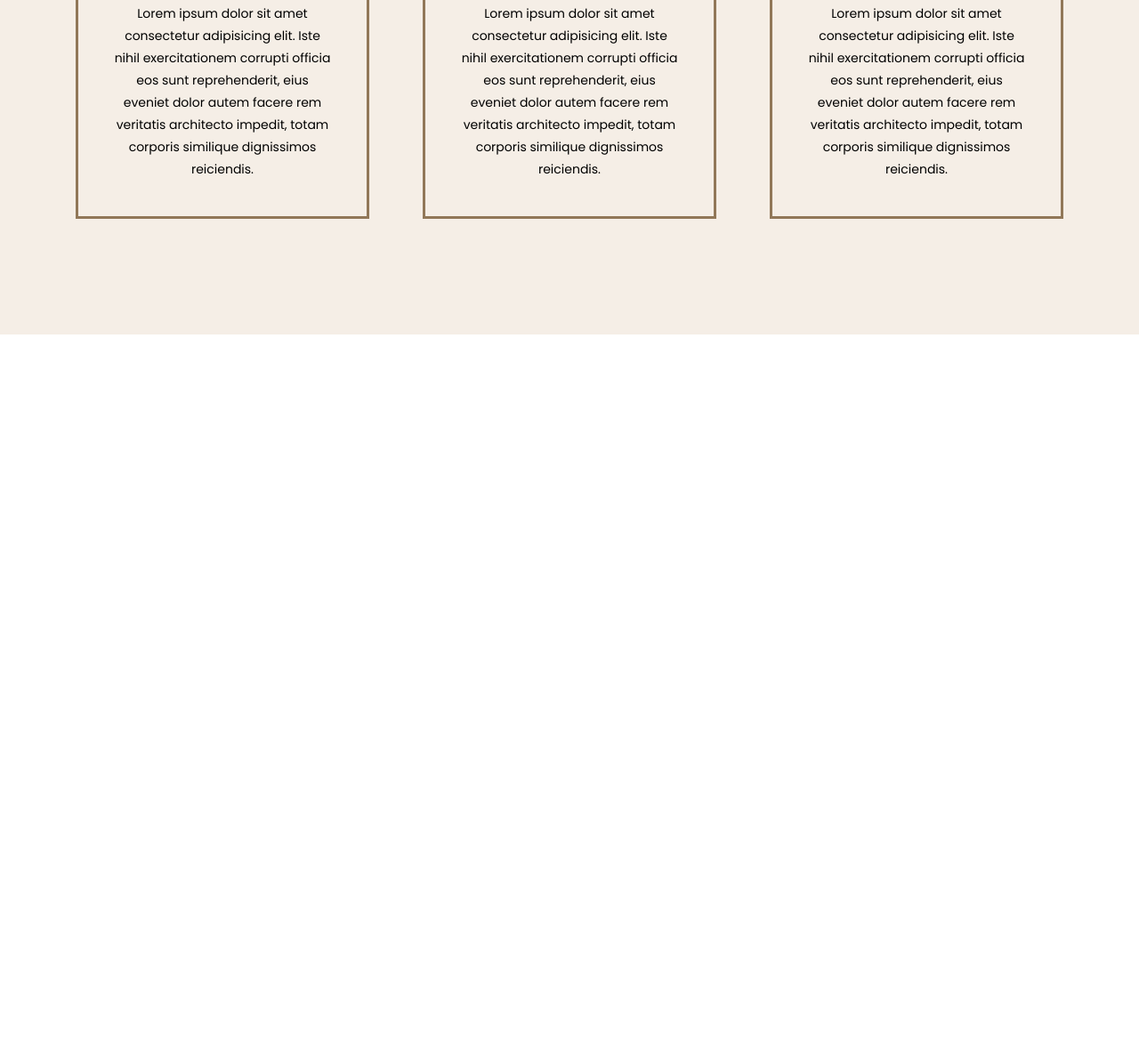
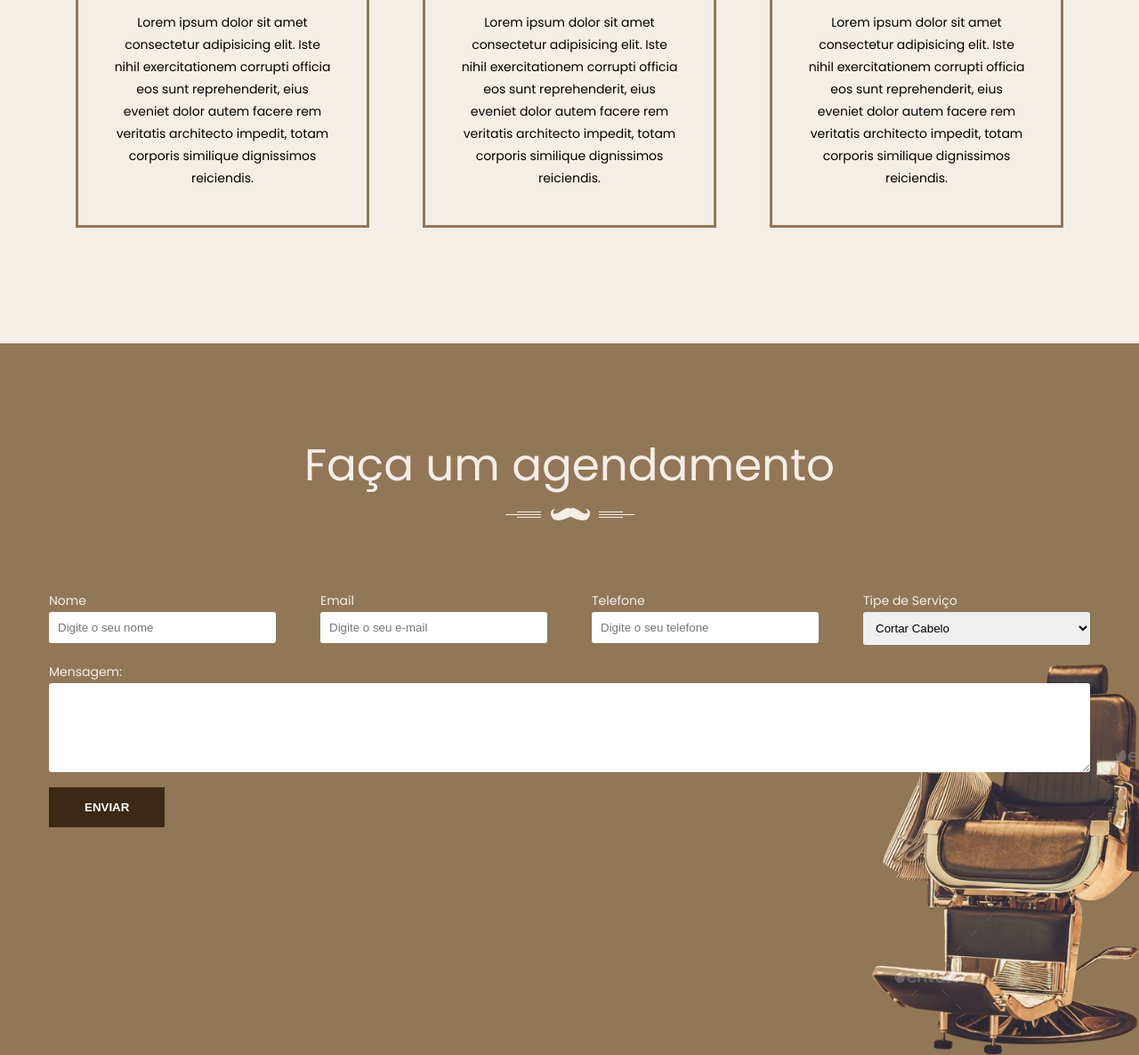
Before and after one commit to cef-silva/BarberShop, a plain HTML site: page index.html in a window 1280 px wide. Shown: the part 2021-3207 px from the top of the page at 89% size. Before the commit the page ends 2397 px from the top, so only its background shows below. Drawn offline with Linux system fonts and the light colour scheme.

Commit message:
Appointment

```diff
--- a/css/style.css
+++ b/css/style.css
@@ -218,6 +218,7 @@ body {
     color: var(--color-secondary);
     font-weight: 400;
     font-size: 50px;
+    margin-bottom: 10px;
 }
 
 .services .boxes {
@@ -242,3 +243,80 @@ body {
     font-size: 14px;
     line-height: 25px;
 }
+
+/*********************
+*     APPOINTMENT
+*********************/
+
+.appointment {
+    padding: 100px 0;
+    background-color: var(--color-primary);
+    height: 100vh;
+    background-image: url(../images/chair-ic.png);
+    background-repeat: no-repeat;
+    background-position: right bottom;
+    background-size: 300px;
+}
+
+.appointment h2 {
+    color: var(--color-primary-light);
+    text-align: center;
+    font-weight: 400;
+    font-size: 50px;
+    margin-bottom: 10px;
+}
+
+.appointment img {
+    margin: 0 auto;
+    display: block;
+}
+
+.appointment form {
+    margin-top: 80px;
+}
+
+.appointment .personal-data {
+    display: flex;
+    justify-content: space-between;
+    margin-bottom: 20px;
+}
+
+.appointment .input-wrapper {
+    width: 100%;
+    margin-right: 50px;
+}
+
+.appointment .input-wrapper:last-of-type {
+    margin-right: 0;
+}
+
+.appointment label {
+    display: block;
+    font-size: 14px;
+    margin-bottom: 2px;
+    color: var(--color-primary-light);
+}
+
+.appointment .personal-data input,
+.appointment .personal-data select,
+.appointment textarea {
+    padding: 10px 10px;
+    outline: none;
+    border: none;
+    width: 100%;
+    border-radius: 3px;
+}
+
+.appointment textarea {
+    height: 100px;
+}
+
+.appointment button {
+    background-color: var(--color-secondary);
+    color: white;
+    padding: 15px 40px;
+    border: none;
+    margin-top: 10px;
+    text-transform: uppercase;
+    font-weight: bold;
+}
--- a/index.html
+++ b/index.html
@@ -133,5 +133,45 @@
         </div>
     </section>
 
+    <section class="appointment">
+        <div class="container">
+            <h2>Faça um agendamento</h2>
+            <img src="images/heading-ic-white.png" alt="Faça um agendamento">
+
+            <form action="">
+                <div class="personal-data">
+                    <div class="input-wrapper">
+                        <label>Nome</label>
+                        <input type="text" placeholder="Digite o seu nome">
+                    </div>
+                    <div class="input-wrapper">
+                        <label>Email</label>
+                        <input type="email" placeholder="Digite o seu e-mail">
+                    </div>
+
+                    <div class="input-wrapper">
+                        <label>Telefone</label>
+                        <input type="text" placeholder="Digite o seu telefone">
+                    </div>
+
+                    <div class="input-wrapper">
+                        <label>Tipe de Serviço</label>
+                        <select>
+                            <option value="">Cortar Cabelo</option>
+                            <option value="">Cortar Cabelo e Barba</option>
+                        </select>
+                    </div>
+                </div>
+
+                <div class="input-wrapper">
+                    <label>Mensagem:</label>
+                    <textarea></textarea>
+                </div>
+
+                <button>Enviar</button>
+            </form>
+        </div>
+    </section>
+
 </body>
 </html>
```
